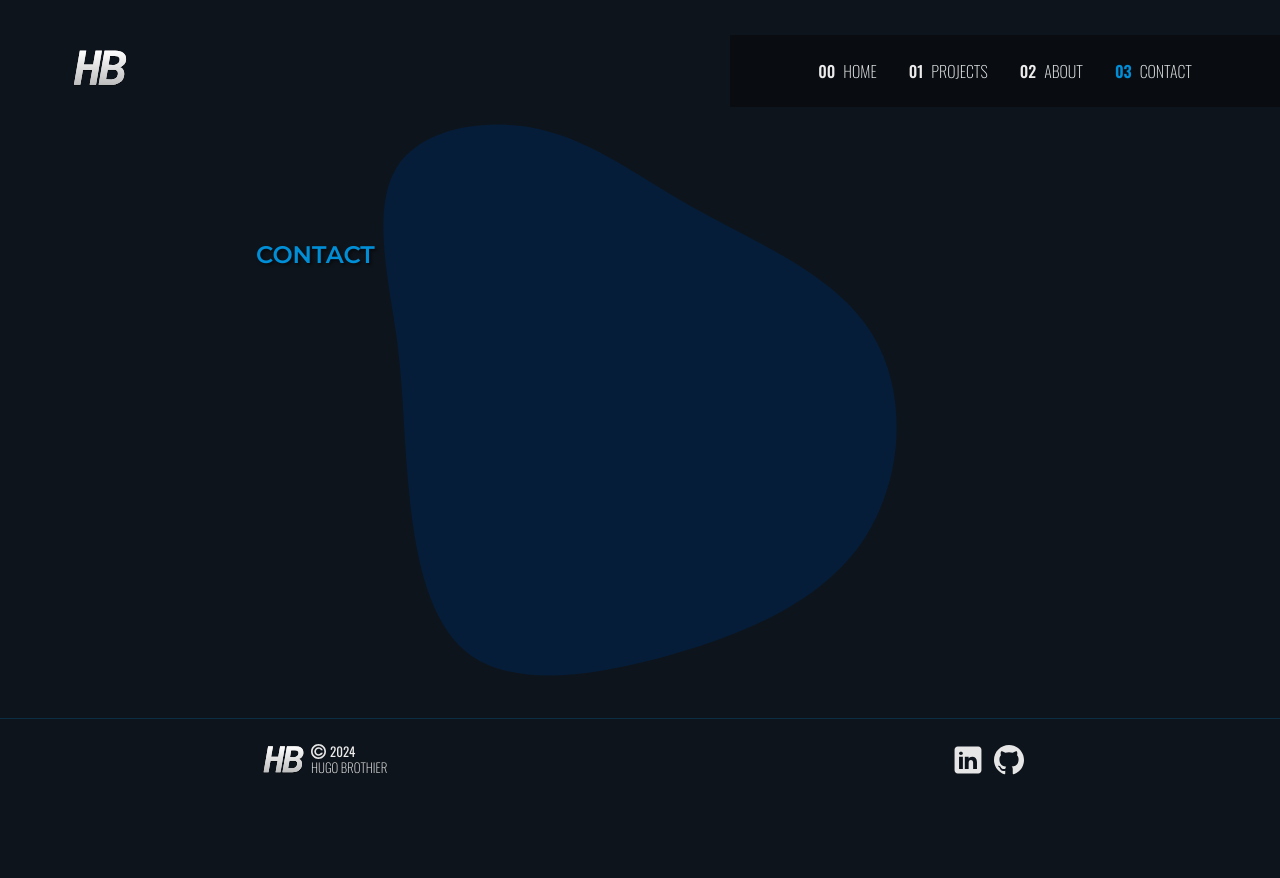
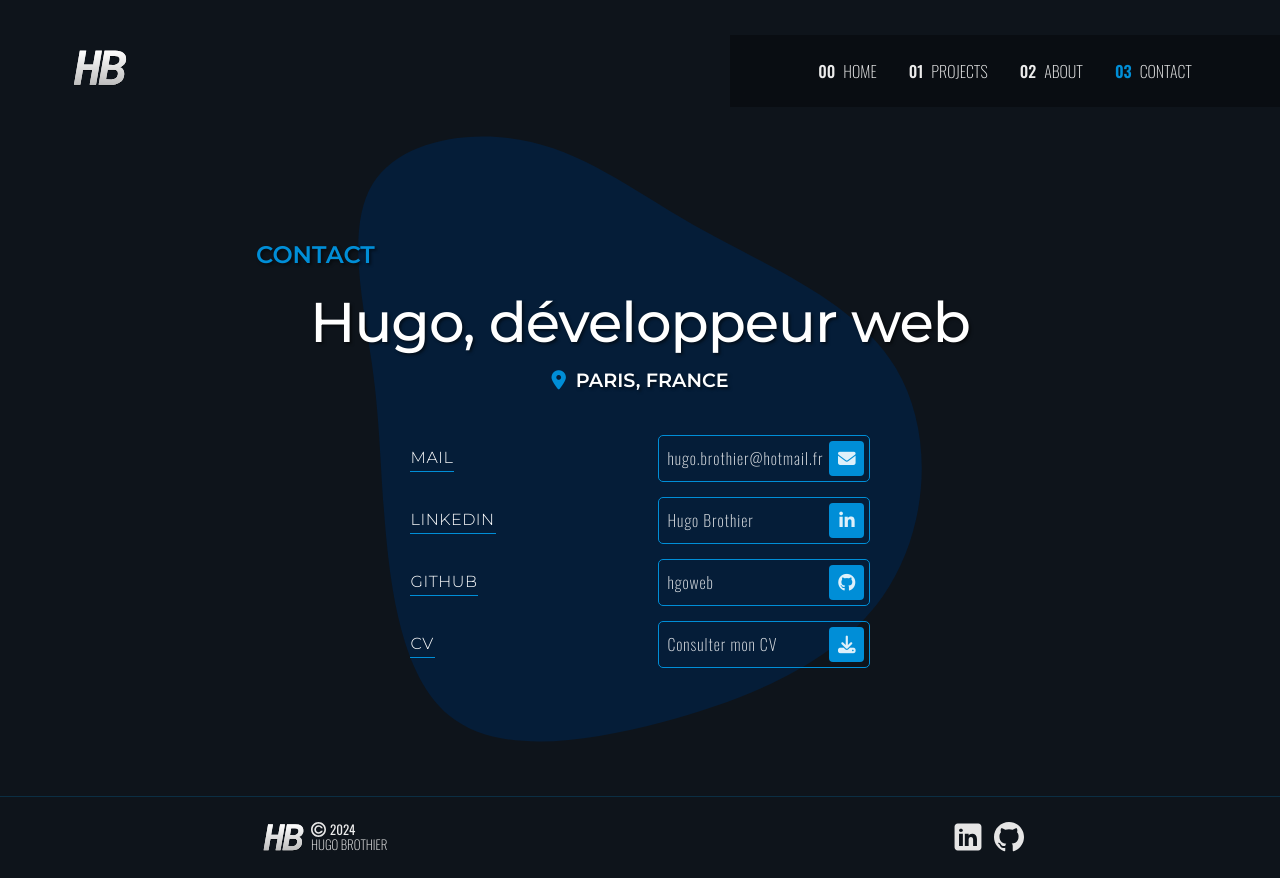
Before and after one commit to hgobr/react-portfolio, a React (Vite) app: page /contact in a window 1280 px wide. Before the commit the page ends 800 px from the top, so only its background shows below. Built offline with nearby package versions, Linux system fonts and the light colour scheme.

Commit message:
update contact page

```diff
--- /dev/null
+++ b/src/assets/data/contact-item.json
@@ -0,0 +1,26 @@
+[
+  {
+    "leftText": "mail",
+    "linkText": "hugo.brothier@hotmail.fr",
+    "icon": "fa-solid fa-envelope",
+    "href": "mailto:hugo.brothier@hotmail.fr"
+  },
+  {
+    "leftText": "linkedin",
+    "linkText": "Hugo Brothier",
+    "icon": "fa-brands fa-linkedin-in",
+    "href": "https://www.linkedin.com/in/hugo-brothier/"
+  },
+  {
+    "leftText": "github",
+    "linkText": "hgoweb",
+    "icon": "fa-brands fa-github",
+    "href": "https://github.com/hgoweb"
+  },
+  {
+    "leftText": "CV",
+    "linkText": "Consulter mon CV",
+    "icon": "fa-solid fa-download",
+    "href": "https://www.canva.com/design/DAF_n3SyLJg/eNimijhkLtESmYZjdBWfMA/view?utm_content=DAF_n3SyLJg&utm_campaign=designshare&utm_medium=link&utm_source=editor"
+  }
+]
--- a/src/components/Background/Background.tsx
+++ b/src/components/Background/Background.tsx
@@ -25,6 +25,7 @@ export default function Background({ page }: BackgroundProps) {
 
   useEffect(() => {
     const element = svgBackgroundRef.current;
+
     const backgrounds = {
       home: {
         desktop: '/src/assets/images/background/home-background.svg',
--- /dev/null
+++ b/src/components/ContactItem/ContactItem.scss
@@ -0,0 +1,65 @@
+@use './../../index.scss' as *;
+
+.contactItemContainer {
+  display: flex;
+  justify-content: space-between;
+
+  align-items: center;
+  width: 100%;
+  transition: hover 0.3s ease-in-out;
+
+  .leftText {
+    text-transform: uppercase;
+    font-family: 'Montserrat', sans-serif;
+    font-size: 1rem;
+
+    @media (max-width: 400px) {
+      font-size: 0.8rem;
+    }
+  }
+
+  .linkContainer {
+    display: flex;
+    align-items: center;
+    justify-content: space-between;
+    width: 200px;
+
+    @media (max-width: 400px) {
+      width: 190px;
+    }
+
+    border: 1px solid $blue;
+    padding: 5px;
+    border-radius: 5px;
+
+    .linkText {
+      font-size: 1rem;
+      font-weight: 200;
+      letter-spacing: 1px;
+      margin-left: 3px;
+
+      @media (max-width: 400px) {
+        font-size: 0.9rem;
+      }
+    }
+
+    a {
+      display: flex;
+      align-items: center;
+      justify-content: center;
+
+      background-color: $blue;
+      border: none;
+      outline: none;
+      border-radius: 4px;
+      height: 35px;
+      width: 35px;
+      color: inherit;
+      text-decoration: none;
+
+      i {
+        font-size: 1.1rem;
+      }
+    }
+  }
+}
--- /dev/null
+++ b/src/components/ContactItem/ContactItem.tsx
@@ -0,0 +1,44 @@
+import { motion } from 'framer-motion';
+import './ContactItem.scss';
+
+type ContactItemProps = {
+  leftText: string;
+  linkText: string;
+  icon: string;
+  delay: number;
+  href: string;
+};
+
+export default function ContactItem({
+  leftText,
+  linkText,
+  icon,
+  delay,
+  href,
+}: ContactItemProps) {
+  return (
+    <motion.div
+      initial={{ opacity: 0, x: 200 }}
+      animate={{ opacity: 1, x: 0 }}
+      exit={{ opacity: 0 }}
+      whileHover={{
+        translateX: -30,
+        transition: { duration: 0.3 },
+      }}
+      transition={{ duration: 1, ease: [0.25, 1, 0.35, 1], delay }}
+      className="contactItemContainer"
+    >
+      <span className="leftText underlineLink">{leftText}</span>
+      <div className="linkContainer">
+        <span className="linkText">{linkText}</span>
+        <motion.a
+          whileHover={{ scale: 1.1 }}
+          whileTap={{ scale: 0.95 }}
+          href={href}
+        >
+          <i className={icon}></i>
+        </motion.a>
+      </div>
+    </motion.div>
+  );
+}
--- /dev/null
+++ b/src/components/ContactItem/type.ts
@@ -0,0 +1,6 @@
+export interface ContactItemData {
+  leftText: string;
+  linkText: string;
+  icon: string;
+  href: string;
+}
--- a/src/pages/about/About.tsx
+++ b/src/pages/about/About.tsx
@@ -180,11 +180,11 @@ function About() {
             passionné par la création d'expériences utilisateur exceptionnelles.
             Spécialisé en{' '}
             <span className={`underlineLink ${isActive ? 'hoverEffect' : ''}`}>
+              TypeScript
+            </span>{' '}
+            avec{' '}
+            <span className={`underlineLink ${isActive ? 'hoverEffect' : ''}`}>
               React
-            </span>{' '}
-            et{' '}
-            <span className={`underlineLink ${isActive ? 'hoverEffect' : ''}`}>
-              TypeScript
             </span>
             , j'aime repousser les limites de la conception graphique pour créer
             des interfaces à la fois esthétiques et fonctionnelles.
--- a/src/pages/contact/Contact.scss
+++ b/src/pages/contact/Contact.scss
@@ -0,0 +1,56 @@
+@use './../../index.scss' as *;
+
+.contactContent {
+  display: flex;
+  flex-direction: column;
+  align-items: center;
+  justify-content: center;
+  gap: 10px;
+
+  .locationContainer {
+    align-items: center;
+    justify-content: center;
+    width: 100%;
+    display: flex;
+    gap: 10px;
+
+    @media (max-width: 500px) {
+      justify-content: right;
+    }
+
+    h3 {
+      margin: 0;
+      color: white;
+      font-size: 1.2rem;
+    }
+
+    i {
+      font-size: 1.2rem;
+      color: $blue;
+    }
+  }
+
+  .contactItemsContainer {
+    margin-top: 30px;
+    display: flex;
+    flex-direction: column;
+    gap: 15px;
+    width: 30%;
+
+    @media (max-width: $large) {
+      width: 50%;
+    }
+
+    @media (max-width: $desktop) {
+      width: 60%;
+    }
+
+    @media (max-width: $tablet) {
+      width: 70%;
+    }
+
+    @media (max-width: $mobile) {
+      width: 100%;
+    }
+  }
+}
--- a/src/pages/contact/Contact.tsx
+++ b/src/pages/contact/Contact.tsx
@@ -1,4 +1,9 @@
+import { motion } from 'framer-motion';
+import { TypeAnimation } from 'react-type-animation';
+import contactItem from '../../assets/data/contact-item.json';
 import Background from '../../components/Background/Background';
+import ContactItem from '../../components/ContactItem/ContactItem';
+import { ContactItemData } from '../../components/ContactItem/type';
 import Footer from '../../components/Footer/Footer';
 import Header from '../../components/Header/Header';
 import './Contact.scss';
@@ -6,13 +11,65 @@ import './Contact.scss';
 function Contact() {
   document.title = 'Contact - Hugo Brothier';
 
+  const cursorClassName = 'custom-type-animation-cursor';
+
   return (
     <div className="page">
       <Header />
 
-      <div className="content">
+      <motion.div
+        initial={{ opacity: 0, x: -100 }}
+        animate={{ opacity: 1, x: 0 }}
+        exit={{ opacity: 0 }}
+        transition={{ duration: 2.5, ease: [0.25, 1, 0.35, 1] }}
+        className="content"
+      >
         <h3>CONTACT</h3>
-      </div>
+        <div className="contactContent">
+          <h1>
+            <TypeAnimation
+              cursor={false}
+              className={cursorClassName}
+              sequence={[
+                500,
+                'Hugo, développeur web',
+                500,
+                (el) => el?.classList.remove(cursorClassName),
+              ]}
+              speed={30}
+            />
+          </h1>
+          <motion.div
+            className="locationContainer"
+            initial={{ opacity: 0, x: 200 }}
+            animate={{ opacity: 1, x: 0 }}
+            exit={{ opacity: 0 }}
+            transition={{ duration: 2.5, ease: [0.25, 1, 0.35, 1], delay: 0.5 }}
+          >
+            <motion.i
+              className="fa-solid fa-location-dot"
+              initial={{ opacity: 0, y: -15 }}
+              animate={{ opacity: 1, y: 0 }}
+              exit={{ opacity: 0 }}
+              transition={{ duration: 2.5, ease: [0.25, 1, 0.35, 1], delay: 1 }}
+            ></motion.i>
+            <h3>Paris, France</h3>
+          </motion.div>
+
+          <div className="contactItemsContainer">
+            {contactItem.map((item: ContactItemData, index) => (
+              <ContactItem
+                key={index}
+                leftText={item.leftText}
+                linkText={item.linkText}
+                icon={item.icon}
+                href={item.href}
+                delay={index * 0.25}
+              />
+            ))}
+          </div>
+        </div>
+      </motion.div>
 
       <Footer />
 
```
